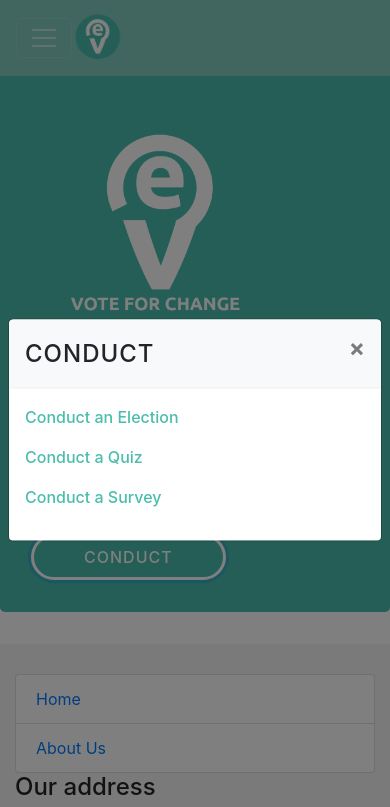
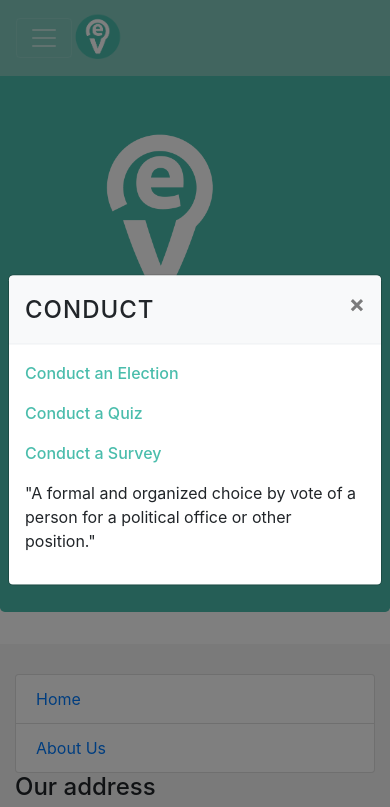
Before and after one commit to aviralkapoor/eVoting, a website: page index.html in a window 390 px wide. Both pictures are taken after a click on the link "CONDUCT". Shown: the top 807 px of the page. Drawn offline with nearby package versions, Linux system fonts and the light colour scheme.

Commit message:
Javascript added in conduct

```diff
--- a/css/style.css
+++ b/css/style.css
@@ -11,6 +11,9 @@ body{
 .modal-center{
 	top: 50% !important;
 	transform: translateY(-50%) !important;
+}
+.conduct-content{
+	display: none;
 }
 .btn{
 	padding: 8px 50px;
--- a/index.html
+++ b/index.html
@@ -119,10 +119,21 @@
                     </div>
                     <div class="modal-body">
                             <div class="row">
-                                <div class="col-auto col-md-4 offset-md-2">
-                                    <p><a class="text-custom" href="#">Conduct an Election</a></p>
-                                    <p><a class="text-custom" href="#">Conduct a Quiz</a></p>
-                                    <p><a class="text-custom" href="#">Conduct a Survey</a></p>
+                                <div class="col-12 col-md-5 offset-md-1">
+                                    <p><a class="text-custom" onmouseover="addText_conduct('election')" href="#">Conduct an Election</a></p>
+                                    <p><a class="text-custom" onmouseover="addText_conduct('quiz')" href="#">Conduct a Quiz</a></p>
+                                    <p><a class="text-custom" onmouseover="addText_conduct('survey')" href="#">Conduct a Survey</a></p>
+                                </div>
+                                <div class="col-12 col-md-6">
+                                    <div id="election" class="conduct-content" style="display: block;"><p>"A formal and organized choice by vote of a person for a
+                                        political office or other position."</p>
+                                    </div>
+                                    <div id="quiz" class="conduct-content"><p>"A test of knowledge, especially as a competition between
+                                        individuals or teams as a form of entertainment."</p>
+                                    </div>
+                                    <div id="survey" class="conduct-content"><p>"Examine and record the area and features of goods so as to construct a
+                                         map, plan, or description."</p>
+                                    </div>
                                 </div>
                             </div>
                     </div>
@@ -156,6 +167,7 @@
                 </div>
             </div>
         </footer>
+<script src="js/script.js"></script>
 <script src="node_modules\jquery\dist\jquery.slim.min.js"></script>
 <script src="node_modules\popper.js\dist\umd\popper.min.js"></script>
 <script src="node_modules\bootstrap\dist\js\bootstrap.min.js"></script>
--- /dev/null
+++ b/js/script.js
@@ -0,0 +1,7 @@
+function addText_conduct(item){
+    var content = document.getElementsByClassName("conduct-content");
+  for (i = 0; i < content.length; i++) {
+    content[i].style.display = "none";
+  }
+    document.getElementById(item).style.display="block";
+}
```
Also changed, not shown: signup.html (+1 -1 lines).
